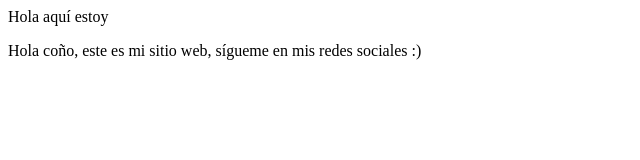
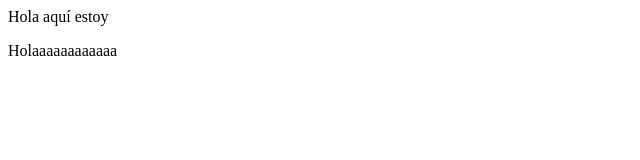
Before and after one commit to Darji77/proyectoCursoPreworkPlatzi, a plain HTML site: page index.html in a window 1280 px wide. Shown: the whole page, without its empty margins (0-640 px from the left). Drawn offline with Linux system fonts and the light colour scheme.

Commit message:
cambios agregamos un saludo

```diff
--- a/index.html
+++ b/index.html
@@ -11,8 +11,7 @@
         Hola aquí estoy
     </article>
     <p>
-        Hola coño, este es mi sitio web,
-        sígueme en mis redes sociales :)
+        Holaaaaaaaaaaaa
     </p>
 </body>
 </html>
```
